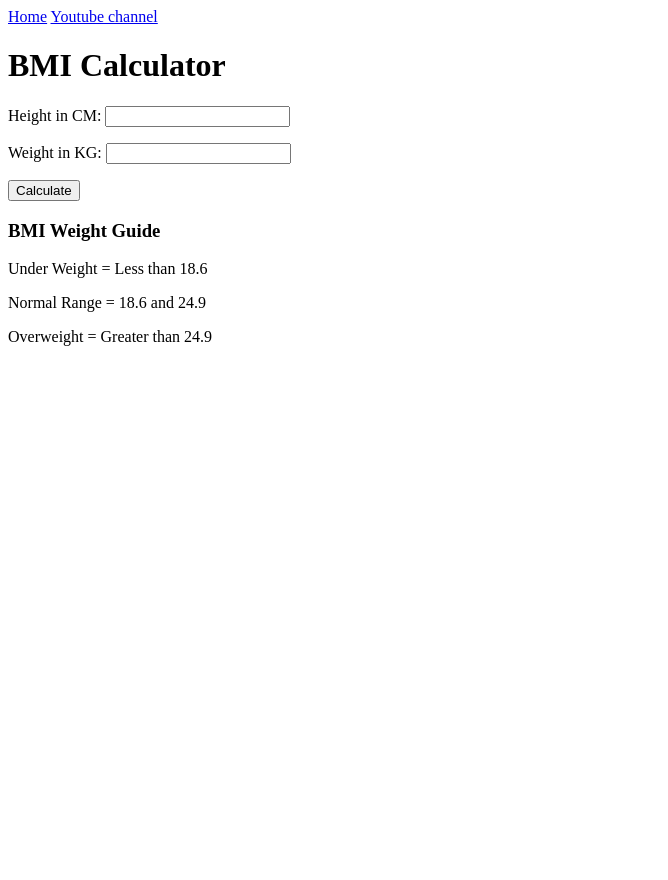
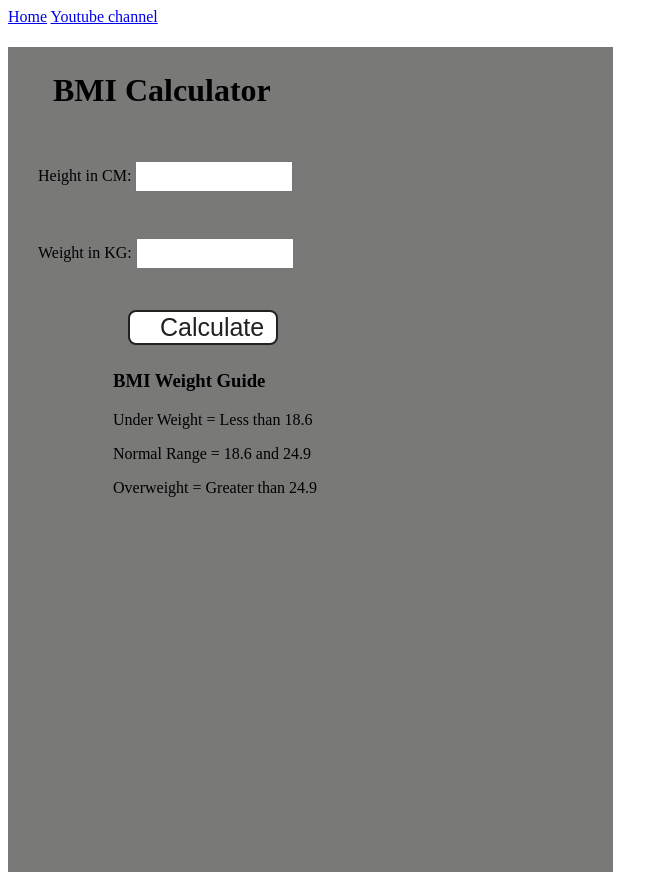
Before and after one commit to ArpitaMandloi/JavaScript, a plain HTML site: page basics_project/project_02/index.html in a window 1280 px wide. Shown: the whole page, without its empty margins (0-668 px from the left). Before the commit the page ends 800 px from the top, so only its background shows below. Drawn offline with Linux system fonts and the light colour scheme.

Commit message:
Update style.css

```diff
--- a/basics_project/project_02/style.css
+++ b/basics_project/project_02/style.css
@@ -1,33 +1,46 @@
-html {
-    margin: 0;
+.container {
+    width: 575px;
+    height: 825px;
+
+    background-color: #797978;
+    padding-left: 30px;
+  }
+  #height,
+  #weight {
+    width: 150px;
+    height: 25px;
+    margin-top: 30px;
   }
 
-  span {
-    display: block;
-  }
-  .canvas {
-    margin: 100px auto 100px;
-    width: 80%;
-    text-align: center;
+  #weight-guide {
+    margin-left: 75px;
+    margin-top: 25px;
   }
 
-  .button {
-    width: 100px;
-    height: 100px;
-    border: solid black 2px;
-    display: inline-block;
+  #results {
+    font-size: 35px;
+    margin-left: 90px;
+    margin-top: 20px;
+    color: rgb(241, 241, 241);
   }
 
-  #grey {
-    background: grey;
+  button {
+    width: 150px;
+    height: 35px;
+    margin-left: 90px;
+    margin-top: 25px;
+    background-color: #fff;
+    padding: 1px 30px;
+    border-radius: 8px;
+    color: #212121;
+    text-decoration: none;
+    border: 2px solid #212121;
+
+    font-size: 25px;
   }
 
-  #white {
-    background: white;
+  h1 {
+    padding-left: 15px;
+    padding-top: 25px;
+
   }
-  #blue {
-    background: blue;
-  }
-  #yellow {
-    background: yellow;
-  }
```
